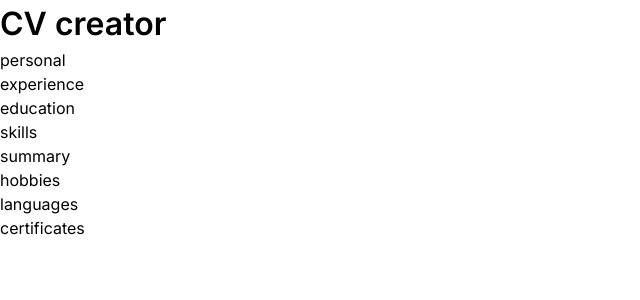
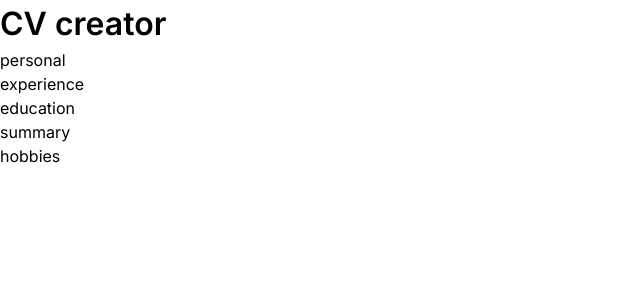
Before and after one commit to pawelgawron3/odin-cv-application, a React (Vite) app: page / in a window 1280 px wide. Shown: the top 300 px of the page, without its empty margins (0-640 px from the left). Built offline with nearby package versions, Linux system fonts and the light colour scheme.

Commit message:
Delete 3 sections

```diff
--- a/src/components/Sidebar.jsx
+++ b/src/components/Sidebar.jsx
@@ -3,11 +3,8 @@ export default function Sidebar({ activeSection, setActiveSection }) {
     "personal",
     "experience",
     "education",
-    "skills",
     "summary",
     "hobbies",
-    "languages",
-    "certificates",
   ];
 
   return (
```
